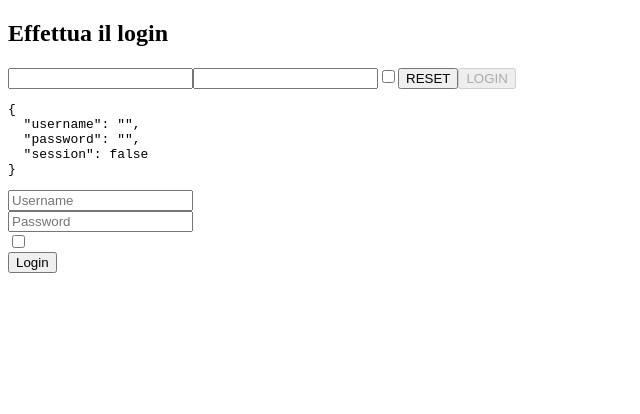
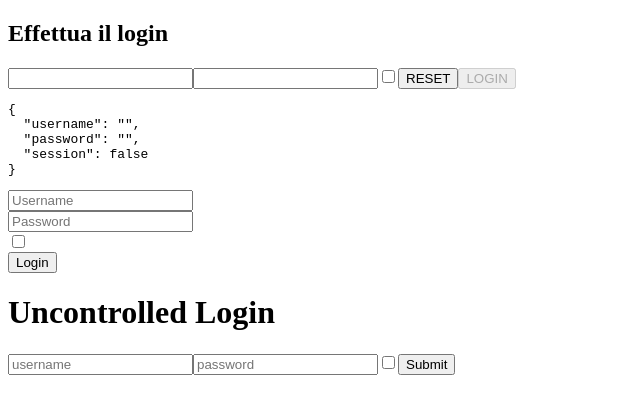
Before and after one commit to delisnt/esercizi, a React (Vite) app in the folder first-react/: page / in a window 1280 px wide. Shown: the top 414 px of the page, without its empty margins (0-640 px from the left). Built offline with nearby package versions, Linux system fonts and the light colour scheme.

Commit message:
eser uncontrolled form

```diff
--- a/first-react/src/components/App.jsx
+++ b/first-react/src/components/App.jsx
@@ -1,6 +1,7 @@
 import Login from "./Login"
 import LoginForm from "./LoginForm"
 import React from "react"
+import UncontrolledLogin from "./UncontrolledLogin"
 function App() {
   function handleLogin( {username, password}) {
     console.log(`You are logged as ${username}`)
@@ -11,6 +12,7 @@ function App() {
     <div>
         <Login onLogin={handleLogin}/>
         <LoginForm onLogin={handleLogin}/>
+        <UncontrolledLogin></UncontrolledLogin>
     </div>
   )
 }
--- /dev/null
+++ b/first-react/src/components/UncontrolledLogin.jsx
@@ -0,0 +1,29 @@
+import React from 'react'
+
+function UncontrolledLogin() {
+    function handleSubmit(e) {
+        e.preventDefault()
+        const formData = new FormData(e.target)
+        const username = formData.get('username')
+        const password = formData.get('password')
+        const checkbox = formData.get('checkbox') === 'on' ? true : false
+        const userData = {
+            username,
+            password,
+            checkbox
+        }
+        console.log(`i tuoi dati: `, userData);
+
+    }
+  return (
+    <form onSubmit={handleSubmit}>
+        <h1>Uncontrolled Login</h1>
+        <input type="text" name='username' placeholder='username'/>
+        <input type="text" name='password'placeholder='password'/>
+        <input type="checkbox" name='checkbox'/>
+        <button>Submit</button>
+    </form>
+  )
+}
+
+export default UncontrolledLogin
```
